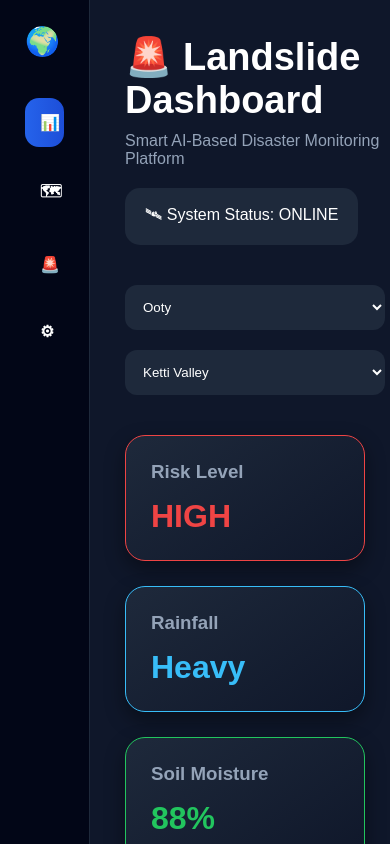
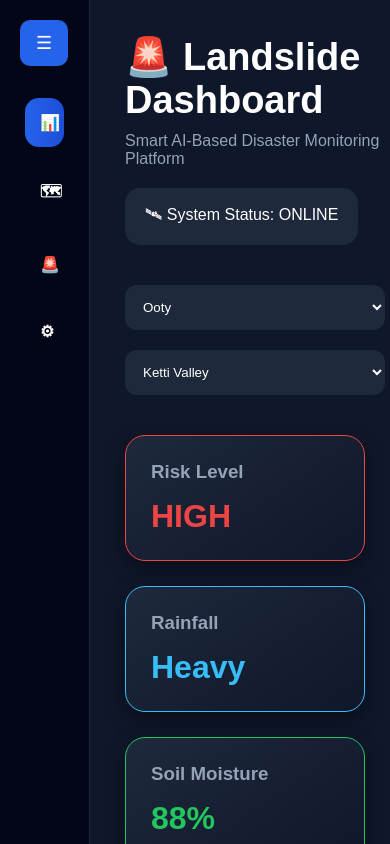
Before and after one commit to mithun-007-ui/geoshield, a React (Vite) app: page / in a window 390 px wide. Shown: the top 844 px of the page. Built offline with nearby package versions, Linux system fonts and the light colour scheme.

Commit message:
Updated latest UI changes

```diff
--- a/src/App.jsx
+++ b/src/App.jsx
@@ -1,3 +1,59 @@
+// import { useState } from "react";
+
+// import Sidebar from "./components/Sidebar";
+
+// import Dashboard from "./pages/Dashboard";
+
+// import MapPage from "./pages/MapPage";
+
+// export default function App() {
+//   const [activePage, setActivePage] =
+//     useState("dashboard");
+
+//   return (
+//     <div style={{ display: "flex" }}>
+//       <Sidebar
+//         activePage={activePage}
+//         setActivePage={setActivePage}
+//       />
+
+//       <div style={{ flex: 1 }}>
+//         {activePage === "dashboard" && (
+//           <Dashboard />
+//         )}
+
+//         {activePage === "map" && <MapPage />}
+
+//         {activePage === "alerts" && (
+//           <div
+//             style={{
+//               background: "#0f172a",
+//               minHeight: "100vh",
+//               color: "white",
+//               padding: "30px",
+//             }}
+//           >
+//             <h1>🚨 Alerts Page</h1>
+//           </div>
+//         )}
+
+//         {activePage === "sensors" && (
+//           <div
+//             style={{
+//               background: "#0f172a",
+//               minHeight: "100vh",
+//               color: "white",
+//               padding: "30px",
+//             }}
+//           >
+//             <h1>⚙ Sensors Page</h1>
+//           </div>
+//         )}
+//       </div>
+//     </div>
+//   );
+// }
+
 import { useState } from "react";
 
 import Sidebar from "./components/Sidebar";
@@ -7,29 +63,96 @@ import Dashboard from "./pages/Dashboard";
 import MapPage from "./pages/MapPage";
 
 export default function App() {
+
   const [activePage, setActivePage] =
     useState("dashboard");
 
+  const [sidebarOpen, setSidebarOpen] =
+    useState(true);
+
+  const isMobile = window.innerWidth < 768;
+
   return (
-    <div style={{ display: "flex" }}>
-      <Sidebar
-        activePage={activePage}
-        setActivePage={setActivePage}
-      />
+    <div
+      style={{
+        display: "flex",
+        background: "#0f172a",
+      }}
+    >
 
-      <div style={{ flex: 1 }}>
+      {/* Mobile Menu Button */}
+      {isMobile && (
+        <button
+          onClick={() =>
+            setSidebarOpen(!sidebarOpen)
+          }
+
+          style={{
+            position: "fixed",
+
+            top: "20px",
+
+            left: "20px",
+
+            zIndex: 1000,
+
+            background: "#2563eb",
+
+            color: "white",
+
+            border: "none",
+
+            padding: "12px 16px",
+
+            borderRadius: "10px",
+
+            cursor: "pointer",
+
+            fontSize: "18px",
+          }}
+        >
+          ☰
+        </button>
+      )}
+
+      {/* Sidebar */}
+      {sidebarOpen && (
+        <Sidebar
+          activePage={activePage}
+          setActivePage={setActivePage}
+        />
+      )}
+
+      {/* Main Content */}
+      <div
+        style={{
+          flex: 1,
+
+          marginLeft:
+            isMobile || !sidebarOpen
+              ? "0"
+              : "0",
+
+          transition: "0.3s",
+        }}
+      >
         {activePage === "dashboard" && (
           <Dashboard />
         )}
 
-        {activePage === "map" && <MapPage />}
+        {activePage === "map" && (
+          <MapPage />
+        )}
 
         {activePage === "alerts" && (
           <div
             style={{
               background: "#0f172a",
+
               minHeight: "100vh",
+
               color: "white",
+
               padding: "30px",
             }}
           >
@@ -41,8 +164,11 @@ export default function App() {
           <div
             style={{
               background: "#0f172a",
+
               minHeight: "100vh",
+
               color: "white",
+
               padding: "30px",
             }}
           >
```
